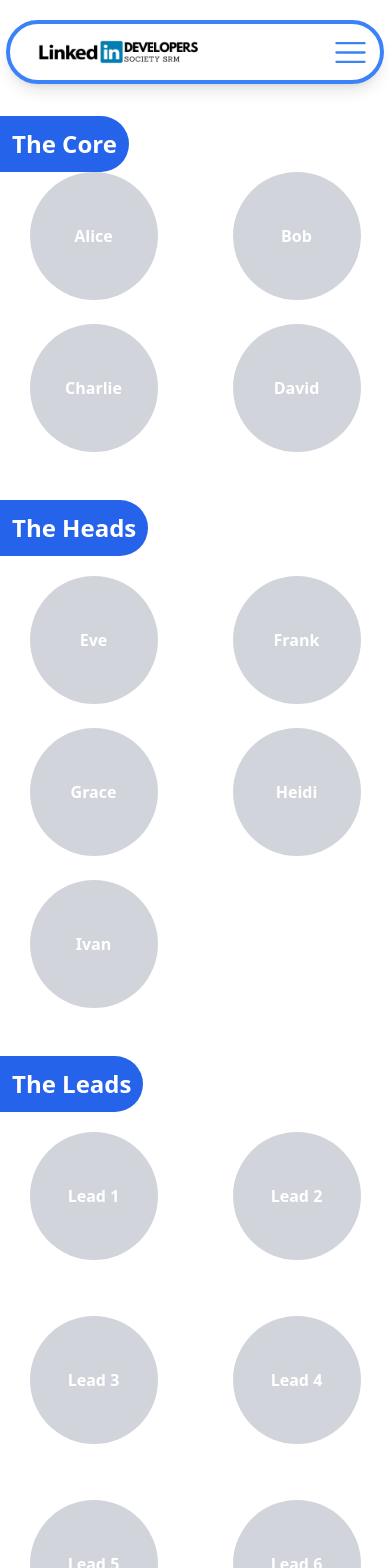
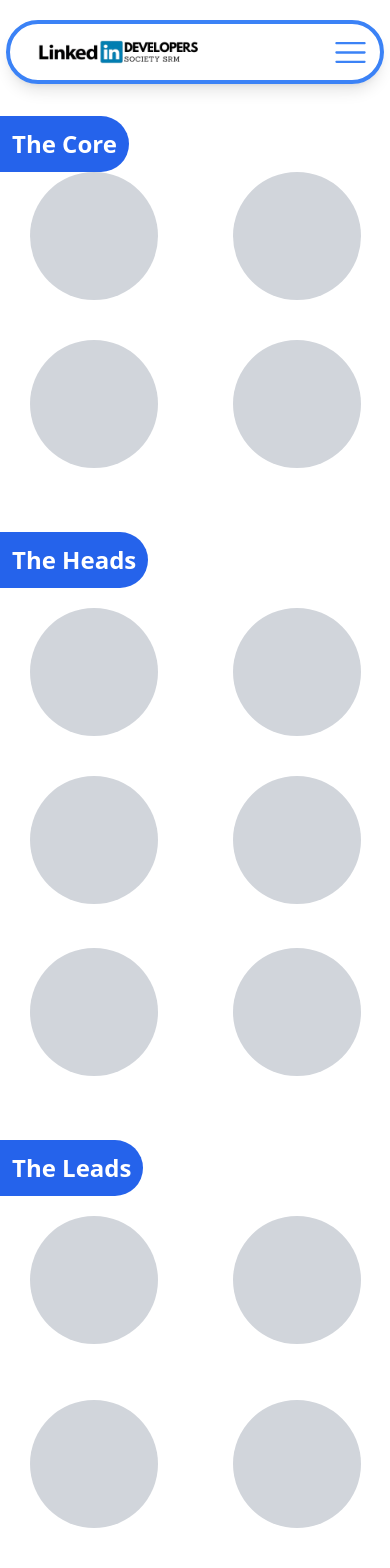
Before and after one commit to Whis2903/official-website, a Next.js app: page /pages/team in a window 390 px wide. Shown: the top 1568 px of the page. Built offline with nearby package versions, Linux system fonts and the light colour scheme.

Commit message:
updated teams page

```diff
--- a/app/pages/team/page.tsx
+++ b/app/pages/team/page.tsx
@@ -12,64 +12,93 @@ const TeamPage = () => {
             <h2 className="text-2xl font-bold text-white relative p-3">The Core</h2>
           </div>
           <div className="grid grid-cols-2 sm:grid-cols-4 gap-4">
-            {["Alice", "Bob", "Charlie", "David"].map((name, index) => (
+            {[
+              { name: "Vishal Mohan Nair", position: "President" },
+              { name: "Ayush Panwar", position: "Vice President" },
+              { name: "Adityasankar Sengupta", position: "Vice President" },
+              { name: "Ansh Semwhal", position: "Treasurer" },
+            ].map((member, index) => (
               <div
                 key={index}
-                className="flex flex-col items-center relative group"
+                className="flex flex-col items-center relative group mb-4" // Added mb-4 for spacing
               >
                 {/* Circle Image Placeholder */}
                 <div className="w-32 h-32 bg-gray-300 rounded-full mb-2 flex items-center justify-center group-hover:bg-gray-400 transition duration-200">
-                  {/* Display Name Inside Circle for Mobile Only */}
-                  <span className="block sm:hidden text-white font-bold">{name}</span> {/* Only on mobile */}
+                  {/* Hidden name for desktop hover */}
+                  <span className="hidden text-white font-bold">{member.name}</span>
                 </div>
-                {/* Tooltip for Desktop Hover */}
-                <div className="absolute bottom-0 left-1/2 transform -translate-x-1/2 translate-y-full w-auto bg-gray-800 text-white text-sm rounded p-2 opacity-0 group-hover:opacity-100 transition-opacity duration-200 hidden sm:block">
-                  {name} - Position
+                {/* Tooltip for Mobile and Desktop */}
+                <div className="absolute bottom-16 left-1/2 transform -translate-x-1/2 translate-y-full w-auto bg-gray-800 text-white text-sm rounded p-2 opacity-0 group-hover:opacity-100 transition-opacity duration-200">
+                  {member.name} - {member.position}
                 </div>
               </div>
             ))}
           </div>
         </section>
+
         {/* Heads Section */}
         <section className="flex flex-col gap-5">
           <div className="flex place-content-center place-items-center bg-blue-600 rounded-r-full min-h-fit max-w-fit">
             <h2 className="text-2xl font-bold text-white relative p-3">The Heads</h2>
           </div>
-          <div className="grid grid-cols-2 sm:grid-cols-5 gap-4">
-            {["Eve", "Frank", "Grace", "Heidi", "Ivan"].map((name, index) => (
+          <div className="grid grid-cols-2 sm:grid-cols-4 gap-4"> {/* Adjusted to 4 columns for desktop */}
+            {[
+              { name: "Eve", position: "Head of AI/ML" },
+              { name: "Frank", position: "Head of Web Dev" },
+              { name: "Grace", position: "Head of Events" },
+              { name: "Heidi", position: "Head of Business" },
+            ].map((member, index) => (
               <div
                 key={index}
-                className="flex flex-col items-center relative group"
+                className="flex flex-col items-center relative group mb-4" // Added mb-4 for spacing
               >
                 <div className="w-32 h-32 bg-gray-300 rounded-full mb-2 flex items-center justify-center group-hover:bg-gray-400 transition duration-200">
-                  {/* Name for mobile view */}
-                  <span className="block sm:hidden text-white font-bold">{name}</span> {/* Visible inside circle for mobile */}
+                  <span className="hidden text-white font-bold">{member.name}</span>
                 </div>
-                {/* Tooltip for desktop hover */}
-                <div className="absolute bottom-0 left-1/2 transform -translate-x-1/2 translate-y-full w-auto bg-gray-800 text-white text-sm rounded p-2 opacity-0 group-hover:opacity-100 transition-opacity duration-200 hidden sm:block">
-                  {name} - Position
+                {/* Tooltip for Mobile and Desktop */}
+                <div className="absolute bottom-16 left-1/2 transform -translate-x-1/2 translate-y-full w-auto bg-gray-800 text-white text-sm rounded p-2 opacity-0 group-hover:opacity-100 transition-opacity duration-200">
+                  {member.name} - {member.position}
+                </div>
+              </div>
+            ))}
+          </div>
+          {/* Centered Circles for the Last Two Heads with Same Gap */}
+          <div className="grid grid-cols-2 sm:grid-cols-4 gap-4"> {/* Adjusted to match the first line */}
+            {[
+              { name: "Ivan", position: "Head of Editorial" },
+              { name: "Judy", position: "Head of Marketing" },
+            ].map((member, index) => (
+              <div
+                key={index}
+                className="flex flex-col items-center relative group mb-4" // Added mb-4 for spacing
+              >
+                <div className="w-32 h-32 bg-gray-300 rounded-full mb-2 flex items-center justify-center group-hover:bg-gray-400 transition duration-200">
+                  <span className="hidden text-white font-bold">{member.name}</span>
+                </div>
+                {/* Tooltip for Mobile and Desktop */}
+                <div className="absolute bottom-16 left-1/2 transform -translate-x-1/2 translate-y-full w-auto bg-gray-800 text-white text-sm rounded p-2 opacity-0 group-hover:opacity-100 transition-opacity duration-200">
+                  {member.name} - {member.position}
                 </div>
               </div>
             ))}
           </div>
         </section>
+
         {/* Leads Section */}
         <section className="flex flex-col gap-5">
           <div className="flex place-content-center place-items-center bg-blue-600 rounded-r-full min-h-fit max-w-fit">
             <h2 className="text-2xl font-bold text-white relative p-3">The Leads</h2>
           </div>
-          <div className="grid grid-cols-2 sm:grid-cols-5 gap-4">
+          <div className="grid grid-cols-2 sm:grid-cols-4 gap-4"> {/* Adjusted to 4 columns for desktop */}
             {Array.from({ length: 20 }, (_, index) => (
               <div
                 key={index}
-                className="flex flex-col items-center relative group mb-8"
+                className="flex flex-col items-center relative group mb-8" // Added mb-8 for spacing
               >
                 <div className="w-32 h-32 bg-gray-300 rounded-full mb-2 flex items-center justify-center group-hover:bg-gray-400 transition duration-200">
-                  {/* Name for mobile view */}
-                  <span className="block sm:hidden text-white font-bold">Lead {index + 1}</span> {/* Visible inside circle for mobile */}
+                  <span className="hidden text-white font-bold">Lead {index + 1}</span>
                 </div>
-                {/* Tooltip for desktop hover */}
-                <div className="absolute bottom-0 left-1/2 transform -translate-x-1/2 translate-y-full w-auto bg-gray-800 text-white text-sm rounded p-2 opacity-0 group-hover:opacity-100 transition-opacity duration-200 hidden sm:block">
+                <div className="absolute bottom-16 left-1/2 transform -translate-x-1/2 translate-y-full w-auto bg-gray-800 text-white text-sm rounded p-2 opacity-0 group-hover:opacity-100 transition-opacity duration-200">
                   Lead {index + 1} - Position
                 </div>
               </div>
```
